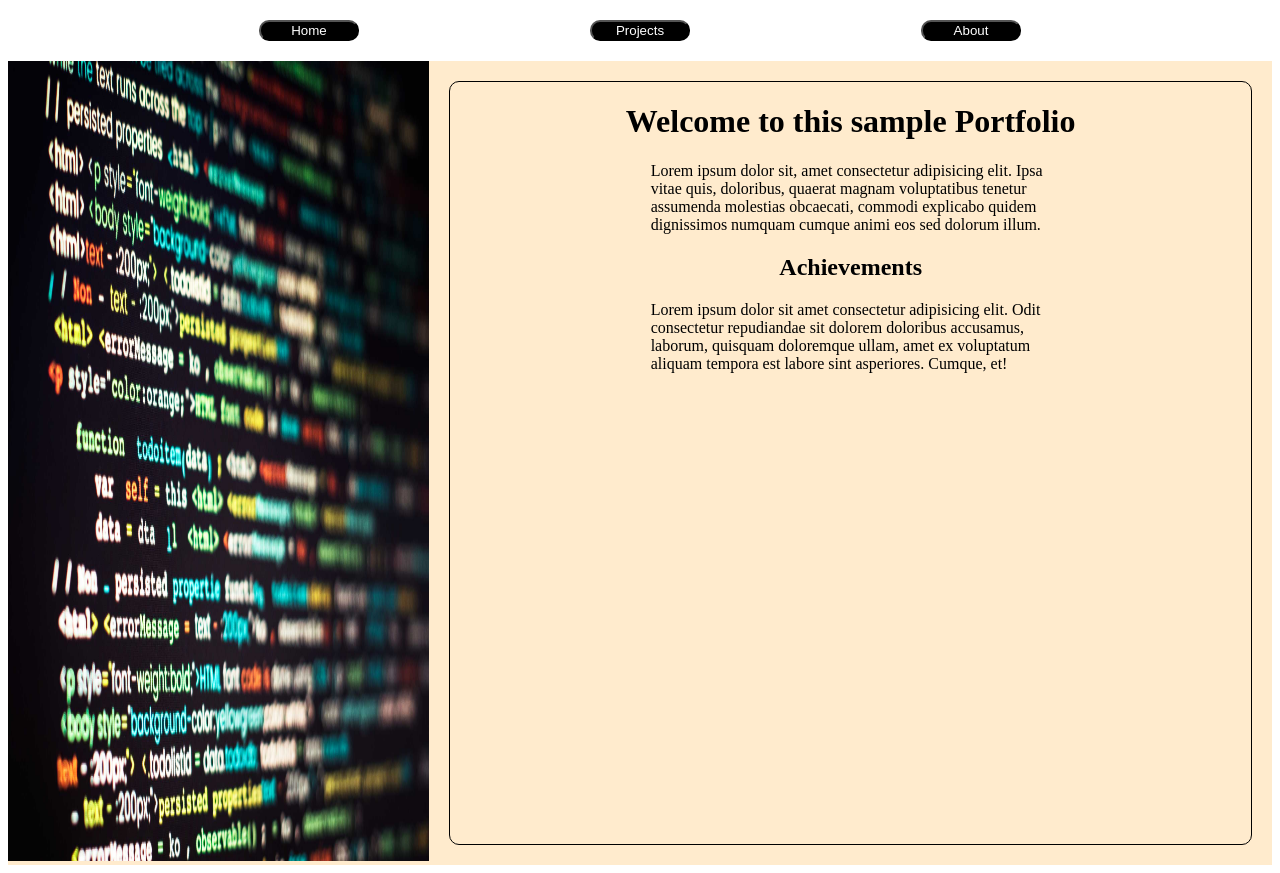
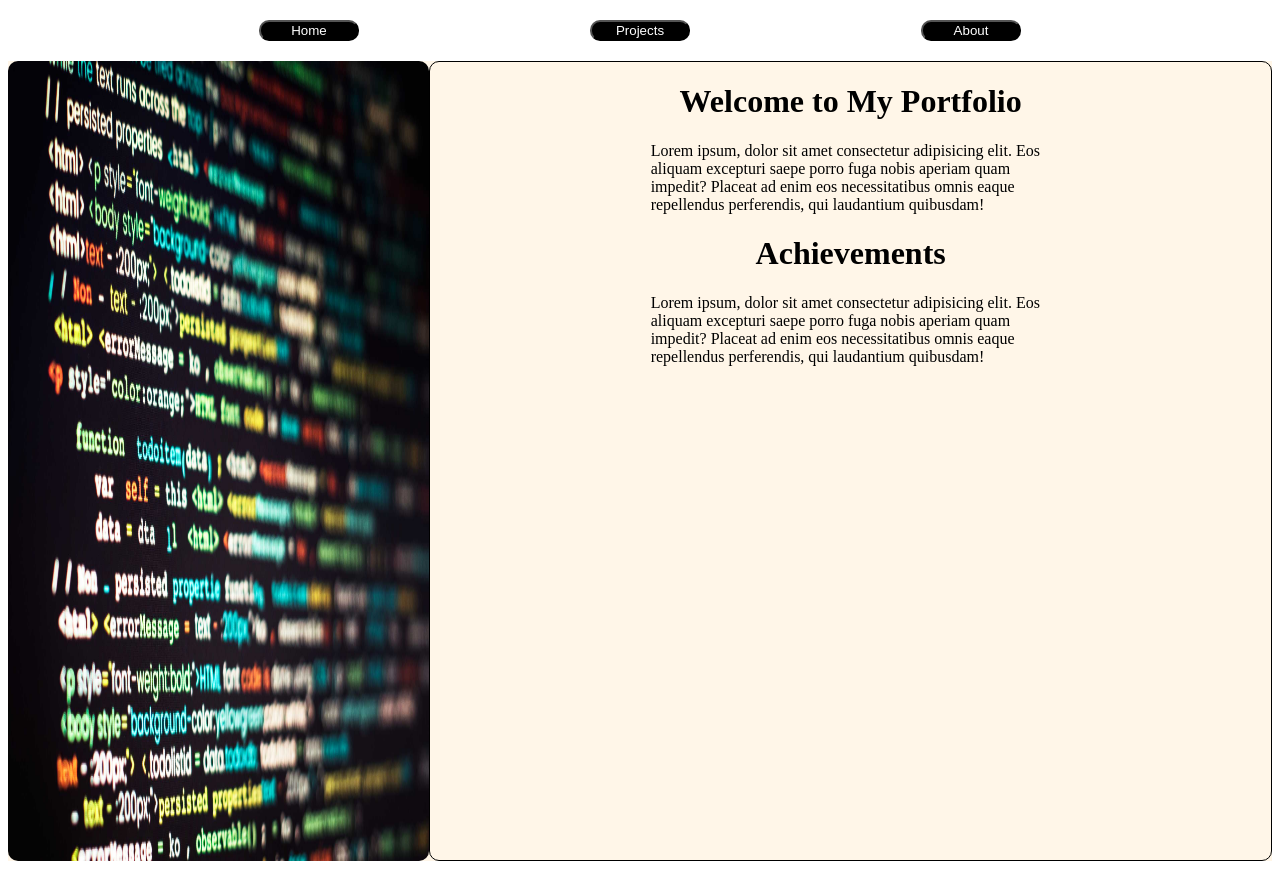
Before and after one commit to kashifnizamani/portfolio-page, a website built with webpack: page src/index.html in a window 1280 px wide. Built offline with nearby package versions, Linux system fonts and the light colour scheme.

Commit message:
same homepage created using js

```diff
--- a/src/home.js
+++ b/src/home.js
@@ -0,0 +1,35 @@
+import background from ".//background.jpg";
+
+const container = document.querySelector("#content");
+
+export const pageLoad = function(){
+
+    const img = document.createElement("img");
+    img.src = background;
+
+    const div = document.createElement("div");
+    div.classList.add("info");
+
+    const main_heading = document.createElement("h1");
+    main_heading.textContent = "Welcome to My Portfolio";
+
+    const paragraph1 = document.createElement("p");
+    paragraph1.classList.add("paragraph");
+    paragraph1.textContent = " Lorem ipsum, dolor sit amet consectetur adipisicing elit. Eos aliquam excepturi saepe porro fuga nobis aperiam quam impedit? Placeat ad enim eos necessitatibus omnis eaque repellendus perferendis, qui laudantium quibusdam!"
+    paragraph1.classList.add("paragraph");
+
+    const achievments = document.createElement("h1");
+    achievments.textContent = "Achievements";
+
+    const paragraph2 = document.createElement("p");
+    paragraph2.textContent = " Lorem ipsum, dolor sit amet consectetur adipisicing elit. Eos aliquam excepturi saepe porro fuga nobis aperiam quam impedit? Placeat ad enim eos necessitatibus omnis eaque repellendus perferendis, qui laudantium quibusdam!"
+    paragraph2.classList.add("paragraph");
+
+    div.appendChild(main_heading);
+    div.appendChild(paragraph1);
+    div.appendChild(achievments);
+    div.appendChild(paragraph2);
+    container.appendChild(img);
+    container.appendChild(div);
+
+}
--- a/src/index.html
+++ b/src/index.html
@@ -18,13 +18,6 @@
     </header>
 
     <div id="content">
-        <div class="image"><img src="background.jpg" alt=""></div>
-        <div class="info">
-            <h1 class="heading">Welcome to this sample Portfolio</h1>
-            <div class="paragraph">Lorem ipsum dolor sit, amet consectetur adipisicing elit. Ipsa vitae quis, doloribus, quaerat magnam voluptatibus tenetur assumenda molestias obcaecati, commodi explicabo quidem dignissimos numquam cumque animi eos sed dolorum illum.</div>
-
-            <h2 class="h2">Achievements</h2>
-            <div class="paragraph">Lorem ipsum dolor sit amet consectetur adipisicing elit. Odit consectetur repudiandae sit dolorem doloribus accusamus, laborum, quisquam doloremque ullam, amet ex voluptatum aliquam tempora est labore sint asperiores. Cumque, et!</div>
 
         </div>
     </div>
--- a/src/index.js
+++ b/src/index.js
@@ -1,2 +1,5 @@
 import "./style.css";
-console.log("hello")
+import { pageLoad } from "./home";
+
+
+pageLoad();
--- a/src/style.css
+++ b/src/style.css
@@ -1,10 +1,12 @@
 *{
     box-sizing: border-box;
+
 }
 nav{
     display: flex;
     justify-content: space-evenly;
     margin: 20px;
+
 
 }
 
@@ -22,7 +24,7 @@ button{
 
     display: grid;
     grid-template-columns: 1fr 2fr;
-    background-color: blanchedalmond;
+    background-color: rgb(255, 246, 232);
     align-items: stretch;
     color: black;
 
@@ -31,7 +33,7 @@ button{
 .info{
      border: 1px solid black;
      place-items: center;
-     margin: 20px;
+
      border-radius: 10px;
 
 }
@@ -43,6 +45,7 @@ button{
 
 img{
     grid-column: 1;
+    border-radius: 10px;
     width: 100%;
     height: 100vh;
 
```
